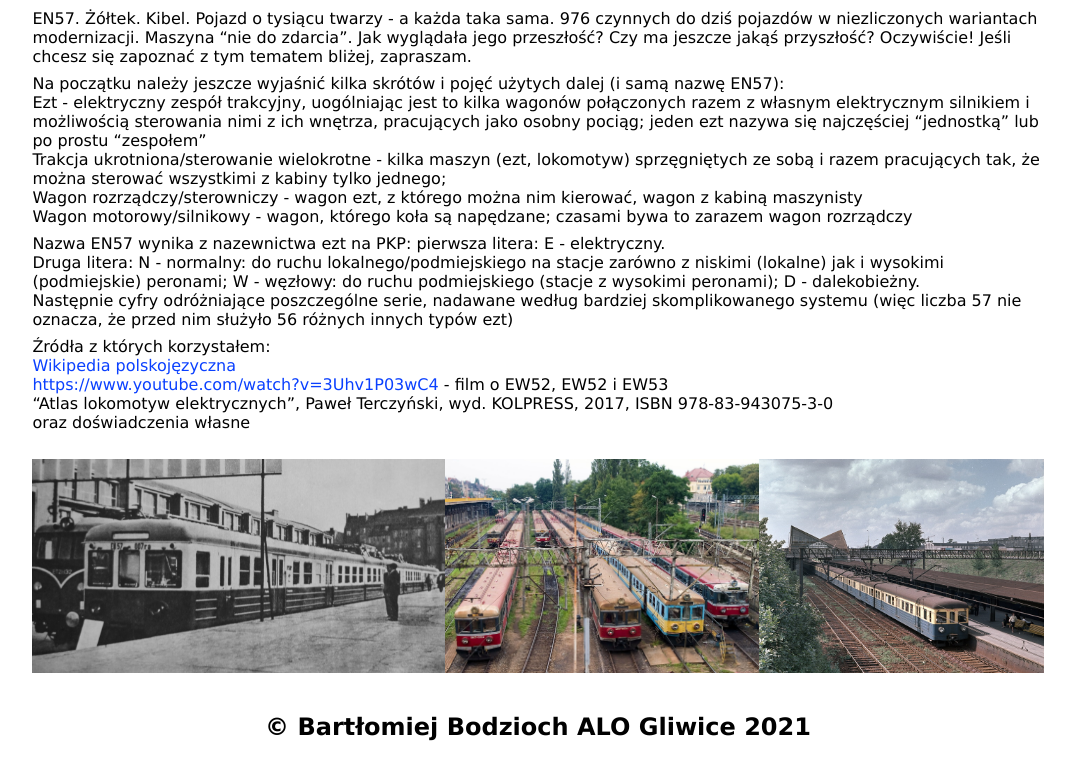
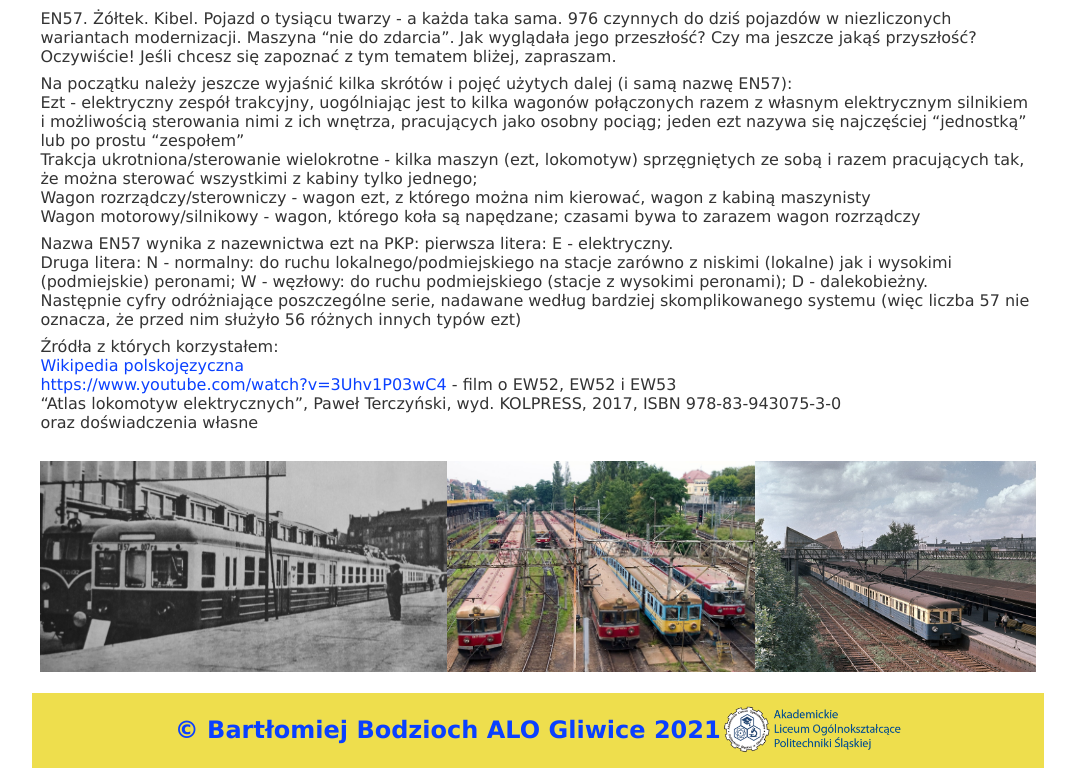
Before and after one commit to BartekAlo/EN57, a plain HTML site: page index.html in a window 1280 px wide. Shown: the part 493-1269 px from the top of the page, without its empty margins (102-1177 px from the left). Drawn offline with Linux system fonts and the light colour scheme.

Commit message:
Small changes

```diff
--- a/index.html
+++ b/index.html
@@ -55,7 +55,7 @@
         </section>
     </main>
     <footer>
-        <h2>&copy Bartłomiej Bodzioch ALO Gliwice 2021</h2>
+        <h2>&copy Bartłomiej Bodzioch ALO Gliwice 2021</h2> <img src="img/ALO.png" alt="Logo ALO">
     </footer>
 </body>
 </html>
--- a/style.css
+++ b/style.css
@@ -1,5 +1,6 @@
 body{
 font-family: Verdana, Geneva, Tahoma, sans-serif;
+color: #333;
 }
 .imgtxt{
 display: flex;
@@ -60,10 +61,13 @@ nav a:hover, nav a:active{
     align-items: center;
     height: 253px;
 }
+main{
+    padding: 0 0.5em;
+}
 main figure{
     flex-basis: 30%;
     margin: 0;
-    padding: .5em;
+    padding: 0.5em;
 }
 main img{
     width: 100%;
@@ -86,7 +90,15 @@ main a:hover{
     color: #FF0000;
 }
 footer{
-    text-align: center;
+    background-color: #EEDE4D;
+    display: flex;
+    justify-content: center;
+    align-items: center;
+    height: 75px;
+    color: #0A40FF;
+}
+footer img{
+    max-height: 50px;
 }
 .imgtxt figure{
     flex-basis: 30%;
```
Also changed, not shown: EN57.html (+1 -1 lines), modernizacje.html (+1 -1 lines), pochodne.html (+1 -1 lines), przodkowie.html (+1 -1 lines), img/ALO.png (added).
